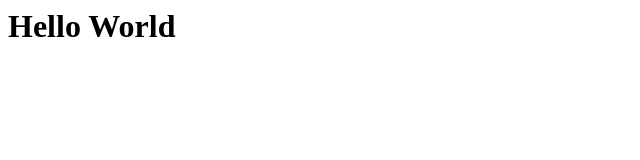
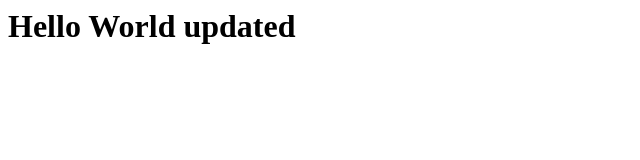
Before and after one commit to anelavelly/test_revel_repo, a plain HTML site: page index.html in a window 1280 px wide. Shown: the whole page, without its empty margins (0-640 px from the left). Drawn offline with Linux system fonts and the light colour scheme.

Commit message:
updated index

```diff
--- a/index.html
+++ b/index.html
@@ -1,3 +1,3 @@
 <html>
-<h1>Hello World</h1>
+<h1>Hello World updated</h1>
 </html>
```
